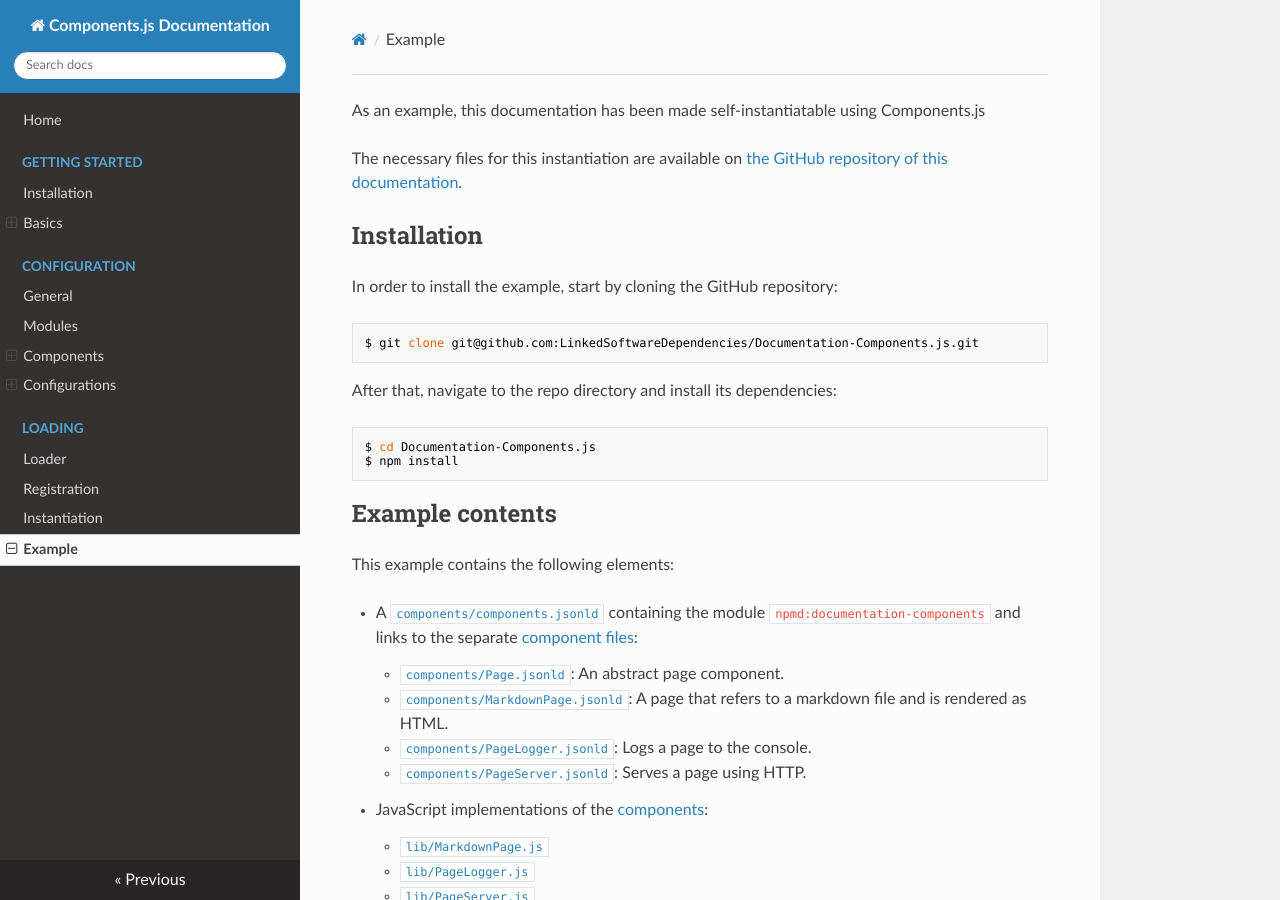
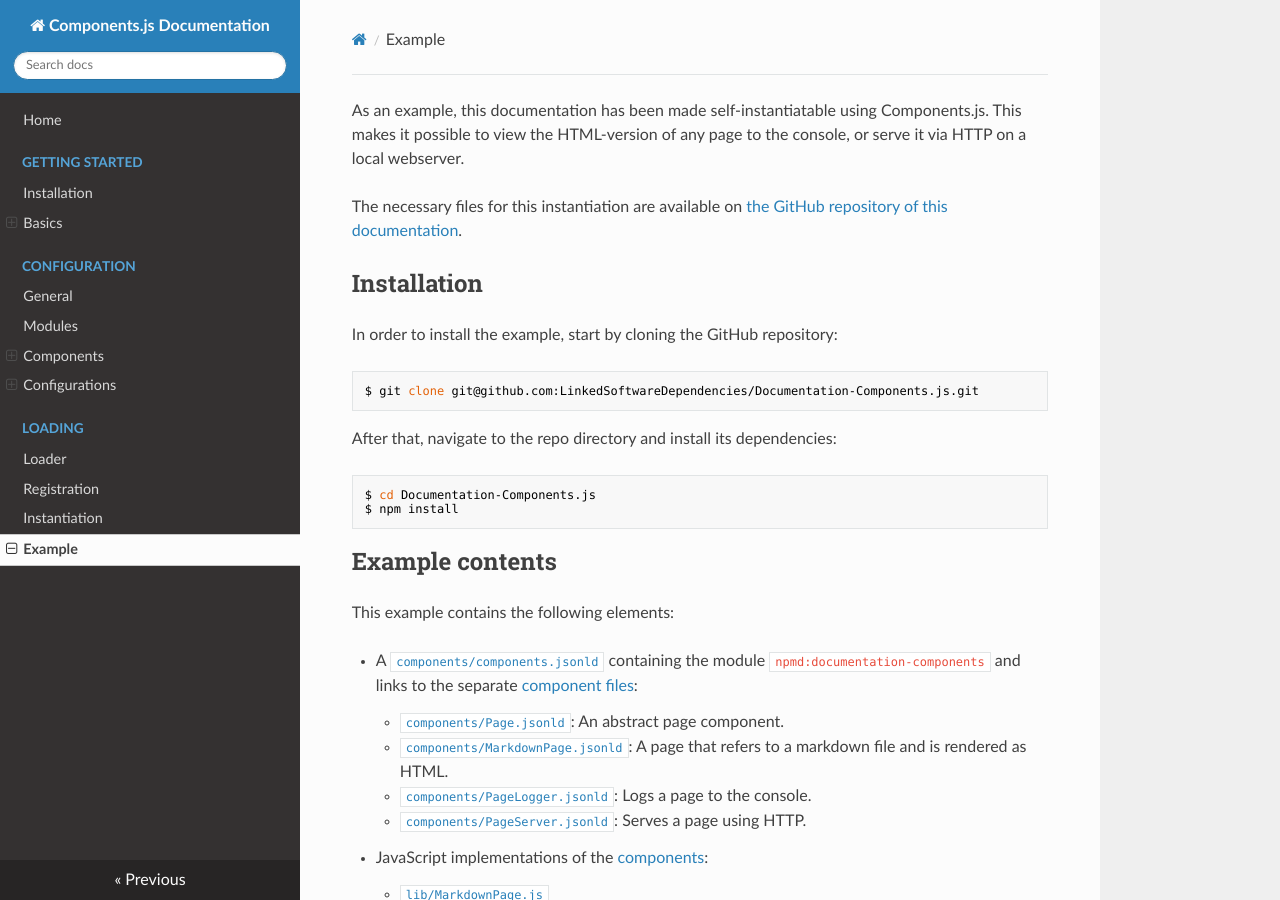
Before and after one commit to LinkedSoftwareDependencies/Documentation-Components.js, an MkDocs documentation site: the page built from docs/example.md, in a window 1280 px wide and 900 px high. Built offline with MkDocs 1.6.1, drawn with Linux system fonts in a browser that asks for light colours; nearby versions of some CDN libraries; old or Windows-style settings are respelled for this version of MkDocs.

Commit message:
Improve example motivation

```diff
--- a/docs/example.md
+++ b/docs/example.md
@@ -1,4 +1,5 @@
-As an example, this documentation has been made self-instantiatable using Components.js
+As an example, this documentation has been made self-instantiatable using Components.js.
+This makes it possible to view the HTML-version of any page to the console, or serve it via HTTP on a local webserver.
 
 The necessary files for this instantiation are available on [the GitHub repository of this documentation](https://github.com/LinkedSoftwareDependencies/Documentation-Components.js).
 
```
